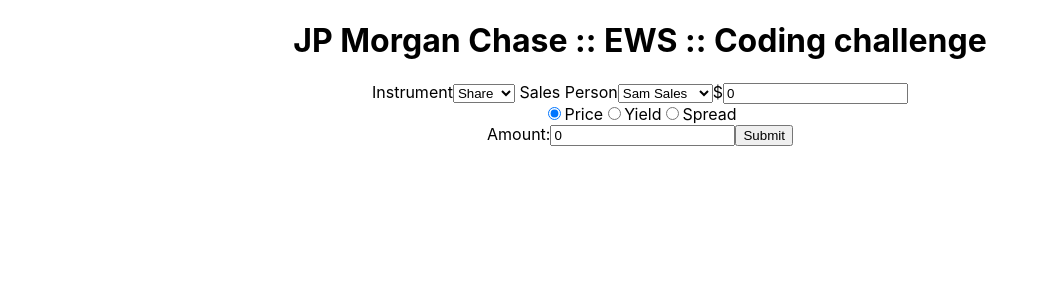
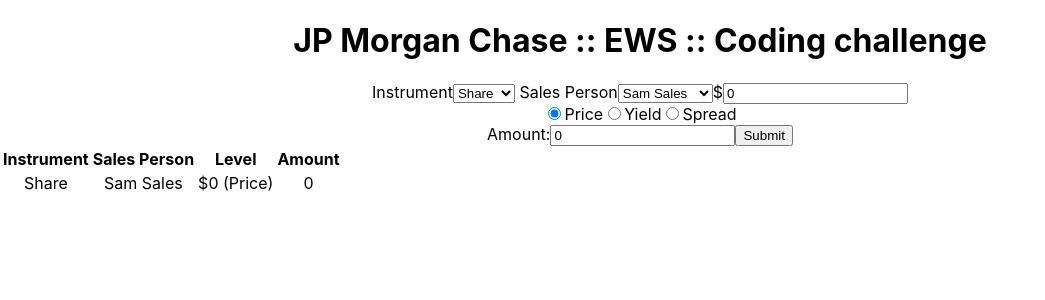
Before and after one commit to tbtommyb/ews-coding-challenge, a React (Create React App) app: page / in a window 1280 px wide. Both pictures are taken after a click on the input "Submit". Shown: the top 300 px of the page, without its empty margins (0-1045 px from the left). Built offline with nearby package versions, Linux system fonts and the light colour scheme.

Commit message:
Create table of stored trades

```diff
--- a/src/components/App.tsx
+++ b/src/components/App.tsx
@@ -3,14 +3,15 @@ import { useSelector } from "react-redux";
 import "./App.css";
 
 import TradeForm from "./TradeForm";
+import TradeList from "./TradeList";
 
-import { AppState } from "../store/types";
+import { RootState } from "../store/reducers";
 
 import instruments from "../data/instruments.json";
 import salesPersons from "../data/salesPersons.json";
 
 const App: FC = () => {
-  const tradeState = useSelector((state: AppState) => state.trades);
+  const tradeState = useSelector((state: RootState) => state.tradeState);
 
   return (
     <div className="App">
@@ -18,6 +19,7 @@ const App: FC = () => {
         <h1>JP Morgan Chase :: EWS :: Coding challenge</h1>
       </header>
       <TradeForm instruments={instruments} salesPersons={salesPersons} />
+      <TradeList trades={tradeState.trades}/>
     </div>
   );
 };
--- a/src/components/TradeForm.tsx
+++ b/src/components/TradeForm.tsx
@@ -35,7 +35,8 @@ const TradeForm: FC<TradeFormProps> = ({ instruments, salesPersons }) => {
       instrument: selectedInstrument,
       salesPerson: selectedSalesPerson,
       level,
-      amount
+      amount,
+      id: Date.now().toString()
     }));
   };
 
--- /dev/null
+++ b/src/components/TradeList.tsx
@@ -0,0 +1,34 @@
+import React, { FC } from "react";
+
+import Trade from "../types/Trade";
+
+interface TradeListProps {
+  trades: Trade[]
+}
+
+const TradeList: FC<TradeListProps> = ({ trades }) => {
+  return (
+    <table>
+      <thead>
+        <tr>
+          <th>Instrument</th>
+          <th>Sales Person</th>
+          <th>Level</th>
+          <th>Amount</th>
+        </tr>
+      </thead>
+      <tbody>
+      {trades.map((t: Trade) => (
+        <tr key={t.id}>
+          <td>{t.instrument.name}</td>
+          <td>{t.salesPerson.name}</td>
+          <td>{`${t.instrument.currency.sign}${t.level.value} (${t.level.type})`}</td>
+          <td>{`${t.amount}`}</td>
+        </tr>
+      ))}
+      </tbody>
+    </table>
+  );
+};
+
+export default TradeList;
--- a/src/store/reducers.ts
+++ b/src/store/reducers.ts
@@ -1,11 +1,11 @@
 import { combineReducers } from "redux";
-import { AppState, ActionTypes, CREATE_TRADE } from "./types";
+import { TradeState, ActionTypes, CREATE_TRADE } from "./types";
 
-const initialState: AppState = {
+const initialState: TradeState = {
   trades: []
 };
 
-function trades(state = initialState, action: ActionTypes): AppState {
+function trades(state = initialState, action: ActionTypes): TradeState {
   switch (action.type) {
     case CREATE_TRADE:
       return {
--- a/src/store/types.ts
+++ b/src/store/types.ts
@@ -1,6 +1,6 @@
 import Trade from "../types/Trade";
 
-export interface AppState {
+export interface TradeState {
   trades: Trade[];
 }
 
--- a/src/types/Trade.ts
+++ b/src/types/Trade.ts
@@ -7,4 +7,5 @@ export default interface Trade {
   salesPerson: SalesPerson;
   level: Level;
   amount: number;
+  id: string;
 }
```
